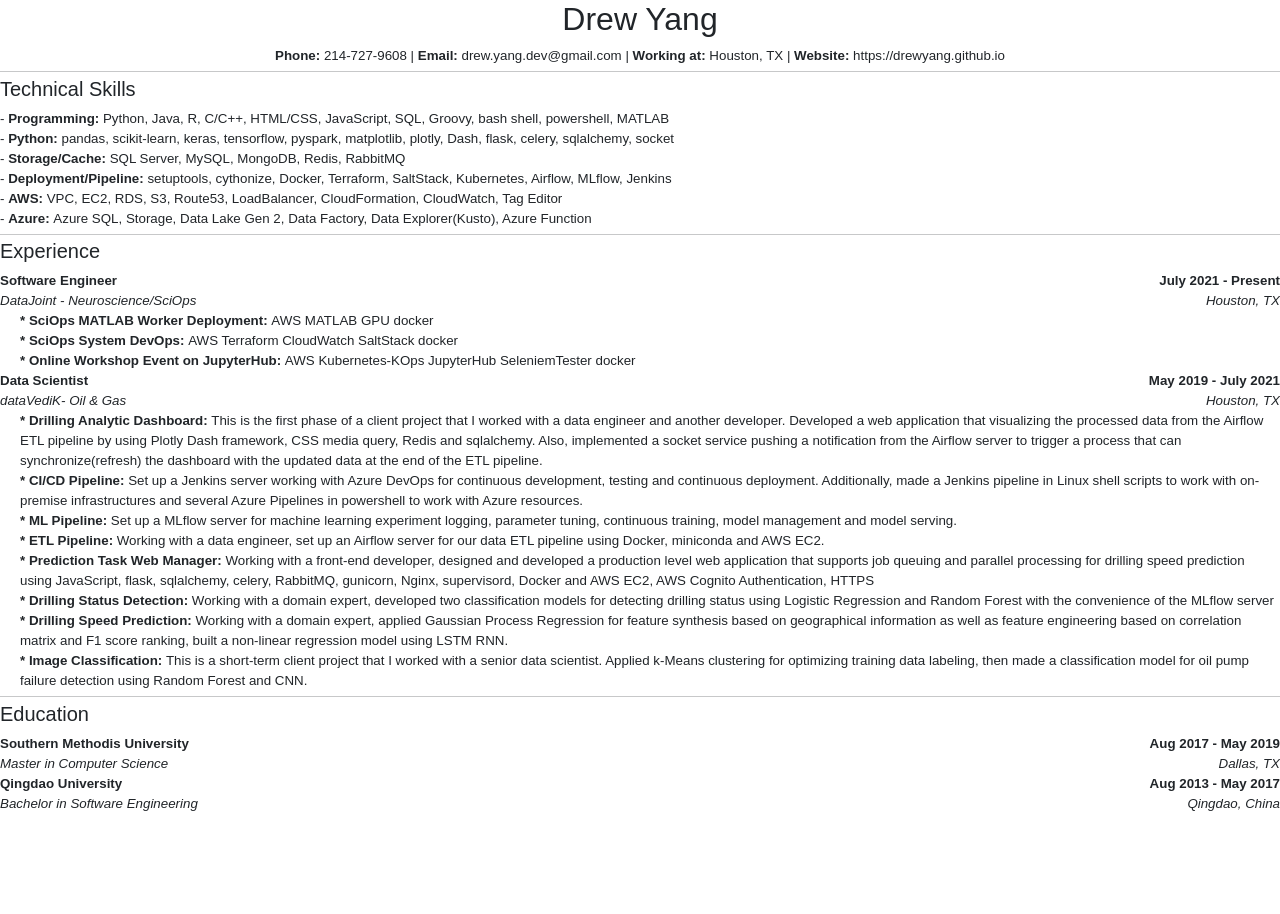
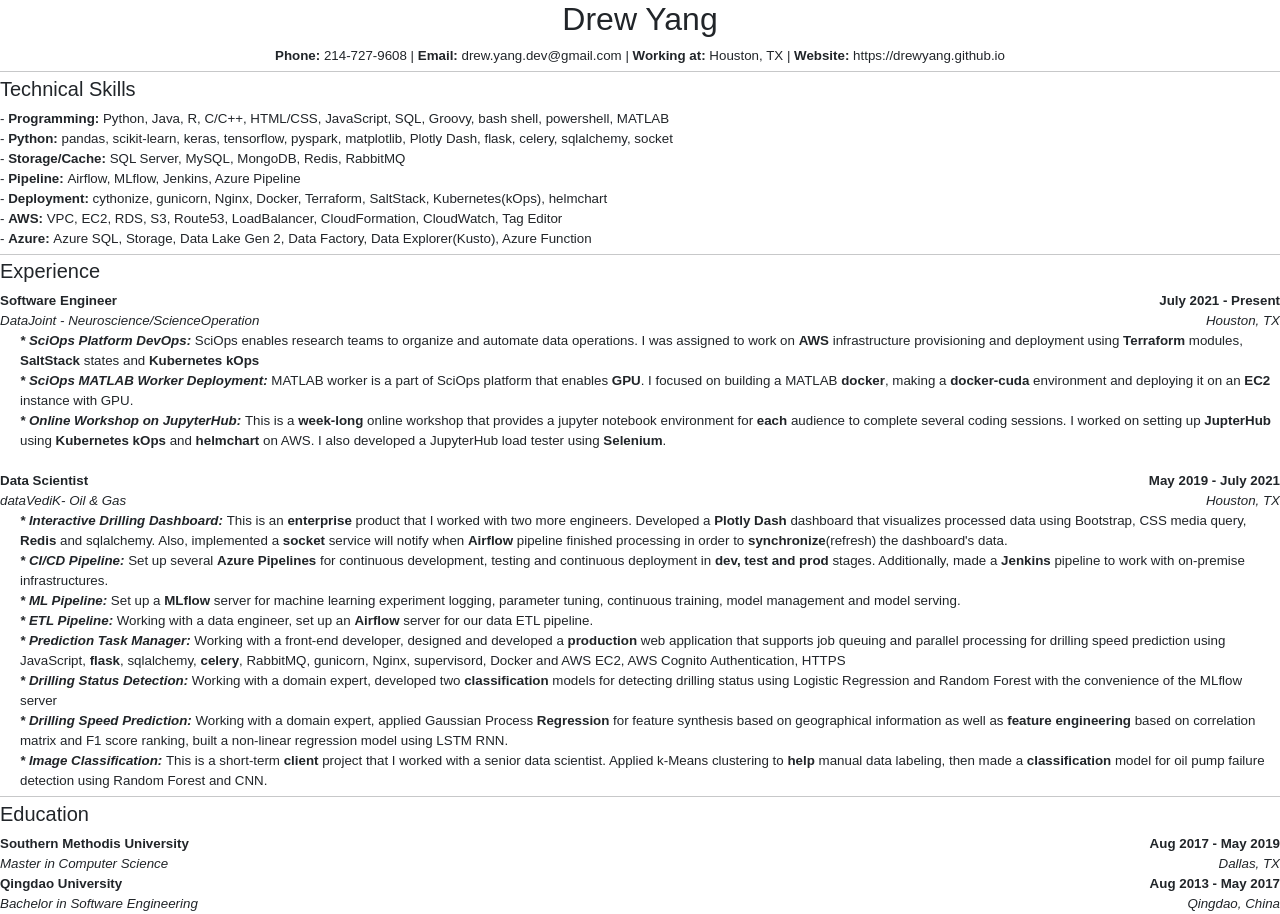
Before and after one commit to yambottle/me, a Jekyll site: the page built from printer-friendly.html, in a window 1280 px wide. Built offline with Jekyll 4.4.1, drawn with Linux system fonts in a browser that asks for light colours; nearby versions of some CDN libraries; library files that are not in the unit come from our copies.

Commit message:
pdf ready

```diff
--- a/index.html
+++ b/index.html
@@ -5,10 +5,10 @@
 
 <div id="underlay-bg">
     <div id="underlay-bg-left" class="bg-secondary"></div>
-    <div id="underlay-bg-right" class="bg-warning"></div>
+    <div id="underlay-bg-right" class="bg-secondary"></div>
 </div>
 
 <div class="d-flex flex-row min-vh-100 justify-content-center align-items-center">
-    <a class="index-btn btn w-3 m-2 bg-dark text-white" href="resume/drewyang_dev_resume.pdf">Printer Friendly</button>
-    <a class="index-btn btn w-3 m-2 bg-info text-white" href="normal-webpage.html">Normal Webpage</button>
+    <a class="index-btn btn w-3 m-2 bg-light text-dark" href="resume/drewyang_dev_resume.pdf">Printer Friendly</button>
+    <a class="index-btn btn w-3 m-2 bg-dark text-white" href="normal-webpage.html">Normal Webpage</button>
 </div>
--- a/printer-friendly.html
+++ b/printer-friendly.html
@@ -20,9 +20,10 @@
     <div>
         <h5>Technical Skills</h5>
         <div>- <b>Programming: </b>Python, Java, R, C/C++, HTML/CSS, JavaScript, SQL, Groovy, bash shell, powershell, MATLAB</div>
-        <div>- <b>Python: </b>pandas, scikit-learn, keras, tensorflow, pyspark, matplotlib, plotly, Dash, flask, celery, sqlalchemy, socket</div>
+        <div>- <b>Python: </b>pandas, scikit-learn, keras, tensorflow, pyspark, matplotlib, Plotly Dash, flask, celery, sqlalchemy, socket</div>
         <div>- <b>Storage/Cache: </b>SQL Server, MySQL, MongoDB, Redis, RabbitMQ </div>
-        <div>- <b>Deployment/Pipeline: </b>setuptools, cythonize, Docker, Terraform, SaltStack, Kubernetes, Airflow, MLflow, Jenkins</div>
+        <div>- <b>Pipeline: </b>Airflow, MLflow, Jenkins, Azure Pipeline</div>
+        <div>- <b>Deployment: </b>cythonize, gunicorn, Nginx, Docker, Terraform, SaltStack, Kubernetes(kOps), helmchart</div>
         <div>- <b>AWS: </b>VPC, EC2, RDS, S3, Route53, LoadBalancer, CloudFormation, CloudWatch, Tag Editor</div>
         <div>- <b>Azure: </b>Azure SQL, Storage, Data Lake Gen 2, Data Factory, Data Explorer(Kusto), Azure Function </div>
     </div>
@@ -35,20 +36,21 @@
             <div>July 2021 - Present</div>
         </div>
         <div class="space-between italic-text">
-            <div>DataJoint - Neuroscience/SciOps</div>
+            <div>DataJoint - Neuroscience/ScienceOperation</div>
             <div>Houston, TX</div>
         </div>
         <div class="content-padding-left">
             <div>
-                <b>* SciOps MATLAB Worker Deployment: </b>AWS MATLAB GPU docker
+                <b class="italic-text">* SciOps Platform DevOps: </b>SciOps enables research teams to organize and automate data operations. I was assigned to work on <b>AWS</b> infrastructure provisioning and deployment using <b>Terraform</b> modules, <b>SaltStack</b> states and <b>Kubernetes kOps</b>
             </div>
             <div>
-                <b>* SciOps System DevOps: </b>AWS Terraform CloudWatch SaltStack docker
+                <b class="italic-text">* SciOps MATLAB Worker Deployment: </b>MATLAB worker is a part of SciOps platform that enables <b>GPU</b>. I focused on building a MATLAB <b>docker</b>, making a <b>docker-cuda</b> environment and deploying it on an <b>EC2</b> instance with GPU.
             </div>
             <div>
-                <b>* Online Workshop Event on JupyterHub: </b>AWS Kubernetes-KOps JupyterHub SeleniemTester docker
+                <b class="italic-text">* Online Workshop on JupyterHub: </b>This is a <b>week-long</b> online workshop that provides a jupyter notebook environment for <b>each</b> audience to complete several coding sessions. I worked on setting up <b>JupterHub</b> using <b>Kubernetes kOps</b> and <b>helmchart</b> on AWS. I also developed a JupyterHub load tester using <b>Selenium</b>.
             </div>
         </div>
+        <br>
 
         <div class="space-between bold-text">
             <div>Data Scientist</div>
@@ -60,28 +62,28 @@
         </div>
         <div class="content-padding-left">
             <div>
-                <b>* Drilling Analytic Dashboard: </b>This is the first phase of a client project that I worked with a data engineer and another developer. Developed a web application that visualizing the processed data from the Airflow ETL pipeline by using Plotly Dash framework, CSS media query, Redis and sqlalchemy. Also, implemented a socket service pushing a notification from the Airflow server to trigger a process that can synchronize(refresh) the dashboard with the updated data at the end of the ETL pipeline.
+                <b class="italic-text">* Interactive Drilling Dashboard: </b>This is an <b>enterprise</b> product that I worked with two more engineers. Developed a <b>Plotly Dash</b> dashboard that visualizes processed data using Bootstrap, CSS media query, <b>Redis</b> and sqlalchemy. Also, implemented a <b>socket</b> service will notify when <b>Airflow</b> pipeline finished processing in order to <b>synchronize</b>(refresh) the dashboard's data.
             </div>
             <div>
-                <b>* CI/CD Pipeline: </b>Set up a Jenkins server working with Azure DevOps for continuous development, testing and continuous deployment. Additionally, made a Jenkins pipeline in Linux shell scripts to work with on-premise infrastructures and several Azure Pipelines in powershell to work with Azure resources.
+                <b class="italic-text">* CI/CD Pipeline: </b>Set up several <b>Azure Pipelines</b> for continuous development, testing and continuous deployment in <b>dev, test and prod</b> stages. Additionally, made a <b>Jenkins</b> pipeline to work with on-premise infrastructures.
             </div>
             <div>
-                <b>* ML Pipeline: </b>Set up a MLflow server for machine learning experiment logging, parameter tuning, continuous training, model management and model serving.
+                <b class="italic-text">* ML Pipeline: </b>Set up a <b>MLflow</b> server for machine learning experiment logging, parameter tuning, continuous training, model management and model serving.
             </div>
             <div>
-                <b>* ETL Pipeline: </b>Working with a data engineer, set up an Airflow server for our data ETL pipeline using Docker, miniconda and AWS EC2.
+                <b class="italic-text">* ETL Pipeline: </b>Working with a data engineer, set up an <b>Airflow</b> server for our data ETL pipeline.
             </div>
             <div>
-                <b>* Prediction Task Web Manager: </b>Working with a front-end developer, designed and developed a production level web application that supports job queuing and parallel processing for drilling speed prediction using JavaScript, flask, sqlalchemy, celery, RabbitMQ, gunicorn, Nginx, supervisord, Docker and AWS EC2, AWS Cognito Authentication, HTTPS
+                <b class="italic-text">* Prediction Task Manager: </b>Working with a front-end developer, designed and developed a <b>production</b> web application that supports job queuing and parallel processing for drilling speed prediction using JavaScript, <b>flask</b>, sqlalchemy, <b>celery</b>, RabbitMQ, gunicorn, Nginx, supervisord, Docker and AWS EC2, AWS Cognito Authentication, HTTPS
             </div>
             <div>
-                <b>* Drilling Status Detection: </b>Working with a domain expert, developed two classification models for detecting drilling status using Logistic Regression and Random Forest with the convenience of the MLflow server
+                <b class="italic-text">* Drilling Status Detection: </b>Working with a domain expert, developed two <b>classification</b> models for detecting drilling status using Logistic Regression and Random Forest with the convenience of the MLflow server
             </div>
             <div>
-                <b>* Drilling Speed Prediction: </b>Working with a domain expert, applied Gaussian Process Regression for feature synthesis based on geographical information as well as feature engineering based on correlation matrix and F1 score ranking, built a non-linear regression model using LSTM RNN.
+                <b class="italic-text">* Drilling Speed Prediction: </b>Working with a domain expert, applied Gaussian Process <b>Regression</b> for feature synthesis based on geographical information as well as <b>feature engineering</b> based on correlation matrix and F1 score ranking, built a non-linear regression model using LSTM RNN.
             </div>
             <div>
-                <b>* Image Classification: </b>This is a short-term client project that I worked with a senior data scientist. Applied k-Means clustering for optimizing training data labeling, then made a classification model for oil pump failure detection using Random Forest and CNN.
+                <b class="italic-text">* Image Classification: </b>This is a short-term <b>client</b> project that I worked with a senior data scientist. Applied k-Means clustering to <b>help</b> manual data labeling, then made a <b>classification</b> model for oil pump failure detection using Random Forest and CNN.
             </div>
         </div>
 
```
Also changed, not shown: normal-webpage.html (+20 -1 lines), favicon.ico (added), 1 other file.
